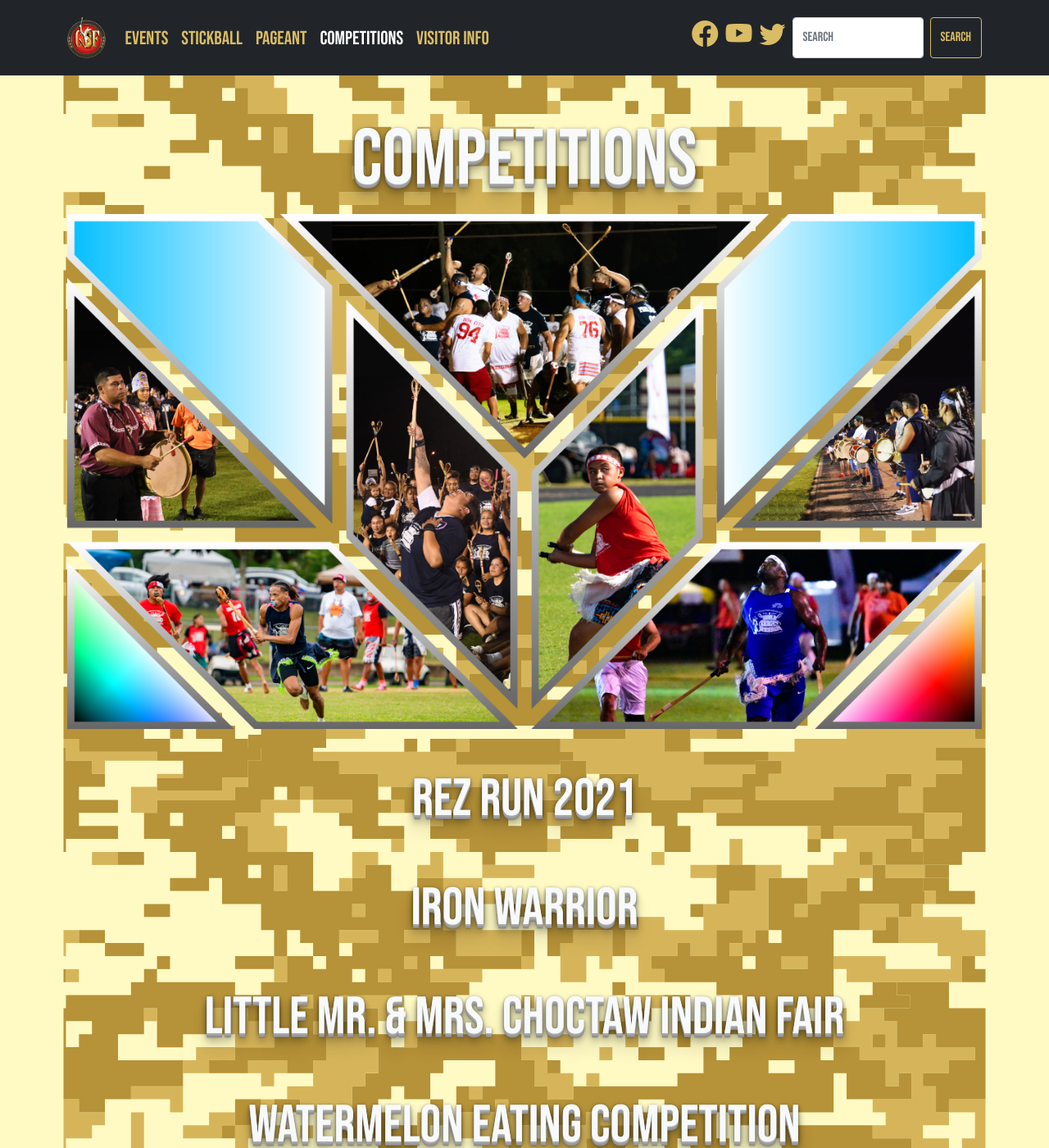
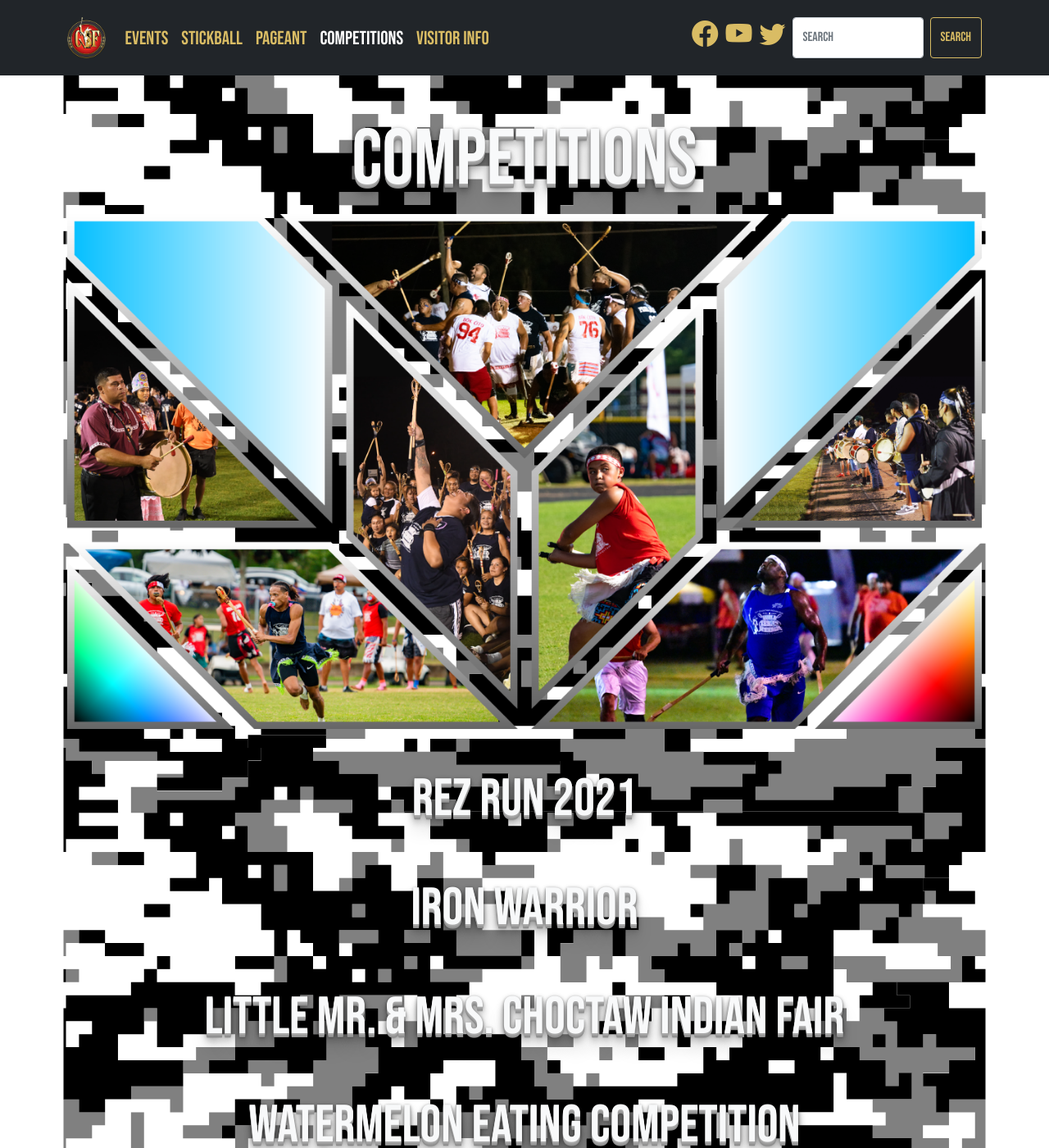
Before and after one commit to smattera/smattera.github.io, a Jekyll site: the page built from competitions/index.md, in a window 1280 px wide and 1400 px high. Shown: the whole window at 82% size. Built offline with Jekyll 4.4.1, drawn with Linux system fonts in a browser that asks for light colours; nearby versions of some CDN libraries.

Commit message:
Update contestant.html

```diff
--- a/_includes/contestant.html
+++ b/_includes/contestant.html
@@ -6,8 +6,8 @@
             </div>
             <div class="col-8 d-flex align-items-center" style="background: linear-gradient(#DDAA99,#FFEEDD);">
               <div class="card-body">
-                <p class="card-title h4">Contestant #{{ include.num }}</p>
-                <p class="card-text h5">{{ include.name }}</p>
+                <p class="card-title h4 shadow-text">Contestant #{{ include.num }}</p>
+                <p class="card-text h5 shadow-text" style="font-size:1.5rem;">{{ include.name }}</p>
                 <p class="card-text"><small class="text-muted">Sponsored by<br>{{ include.sponsor }}</small></p>
               </div>
             </div>
--- a/assets/css/main.css
+++ b/assets/css/main.css
@@ -150,7 +150,7 @@
 }
 
 .camo-bg {
-  background: url("/assets/img/camo.svg") center repeat, #fffac4;
+  background: url("/assets/img/camo.svg") center repeat, #fff;
   background-size: 750px 600px, cover;
   background-attachment: fixed, fixed;
 }
--- a/assets/css/main.scss
+++ b/assets/css/main.scss
@@ -180,7 +180,7 @@
 }
 
 .camo-bg {
-  background: url("/assets/img/camo.svg") center repeat, #fffac4;
+  background: url("/assets/img/camo.svg") center repeat, #fff;
   background-size: 750px 600px, cover;
   background-attachment: fixed, fixed;
 }
```
Also changed, not shown: assets/img/camo.svg, assets/img/princess-banner.svg, 2 other files.
